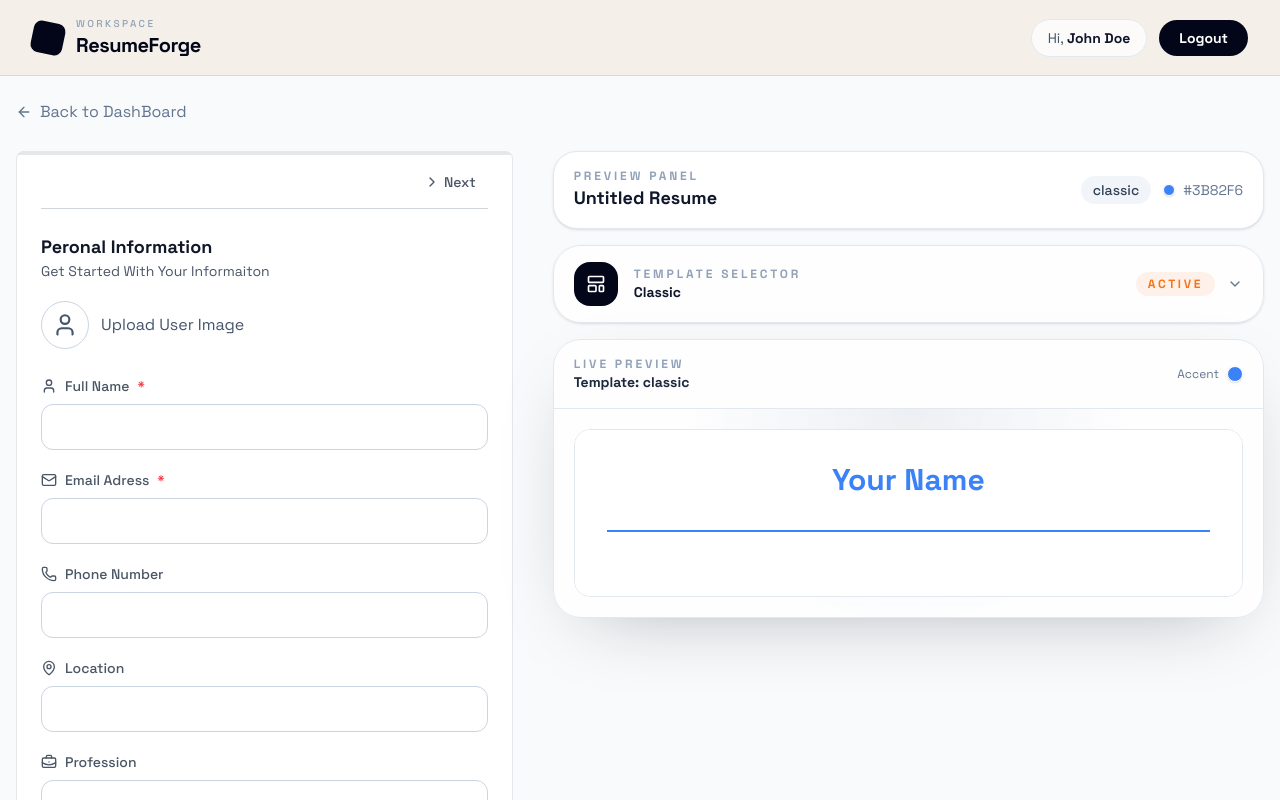
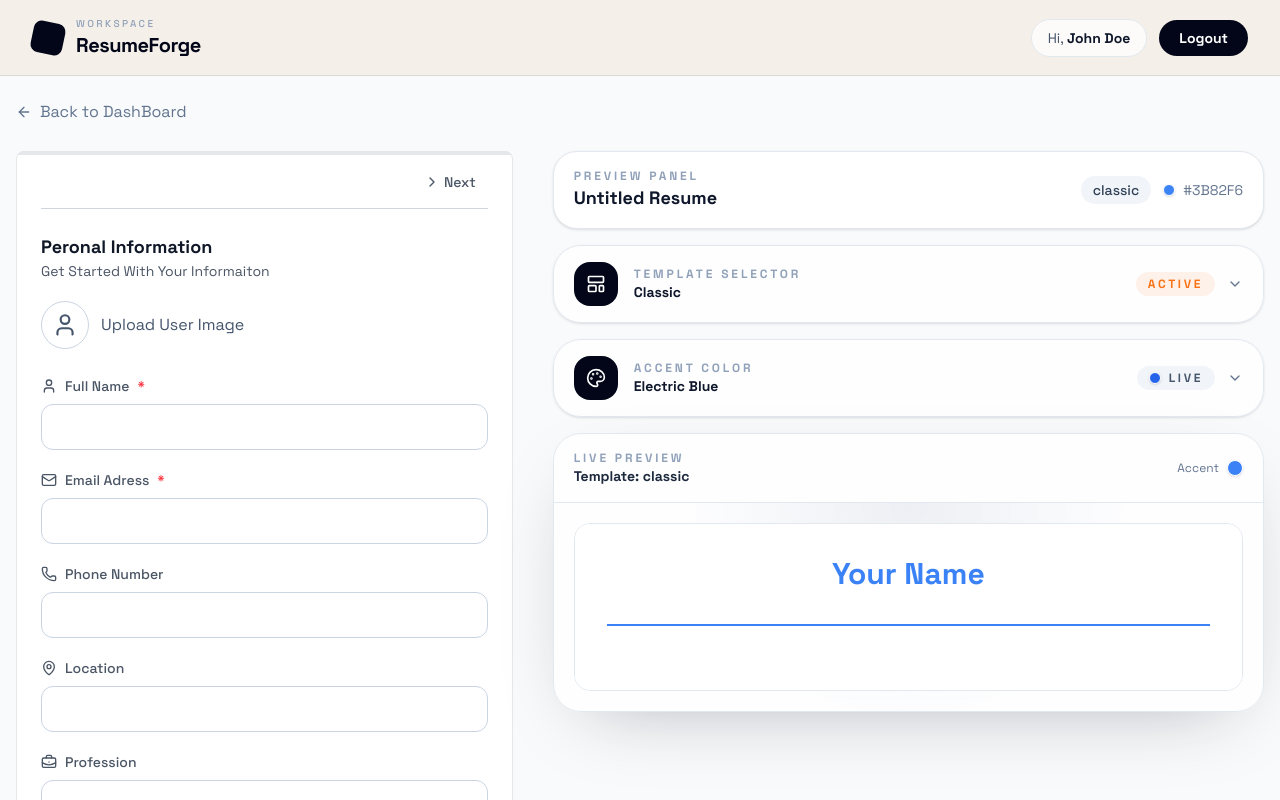
Before and after one commit to adil-aad/propel-resume-builder, a React (Vite) app in the folder client/: page /app/builder/1 in a window 1280 px wide. Shown: the top 800 px of the page. Built offline with nearby package versions, Linux system fonts and the light colour scheme.

Commit message:
Add ColorPicker component to allow users to select accent colors for resumes

```diff
--- /dev/null
+++ b/client/src/components/ColorPicker.jsx
@@ -0,0 +1,112 @@
+import React, { useMemo, useState } from 'react'
+import { Check, ChevronDown, Palette } from 'lucide-react'
+
+const ColorPicker = ({ selectedColor, onChange }) => {
+    const [isOpen, setIsOpen] = useState(false)
+
+    const colors = useMemo(() => ([
+        { name: 'Electric Blue', value: '#2563EB', tone: 'Sharp and modern', surface: 'from-blue-500 to-cyan-400' },
+        { name: 'Citrus Ember', value: '#F97316', tone: 'Warm and confident', surface: 'from-orange-500 to-amber-400' },
+        { name: 'Emerald Ink', value: '#0F766E', tone: 'Calm and polished', surface: 'from-emerald-600 to-teal-400' },
+        { name: 'Royal Violet', value: '#7C3AED', tone: 'Creative and premium', surface: 'from-violet-600 to-fuchsia-400' },
+        { name: 'Rose Studio', value: '#E11D48', tone: 'Bold and expressive', surface: 'from-rose-600 to-pink-400' },
+        { name: 'Graphite Gold', value: '#B45309', tone: 'Refined and editorial', surface: 'from-amber-700 to-yellow-500' },
+        { name: 'Ocean Depth', value: '#0F4C81', tone: 'Professional and steady', surface: 'from-sky-800 to-cyan-500' },
+        { name: 'Forest Signal', value: '#166534', tone: 'Grounded and crisp', surface: 'from-green-700 to-emerald-500' },
+    ]), [])
+
+    const selected = colors.find((color) => color.value === selectedColor) || colors[0]
+
+    const handleSelect = (value) => {
+        onChange(value)
+        setIsOpen(false)
+    }
+
+    return (
+        <div className='rounded-[28px] border border-slate-200 bg-white/80 shadow-sm backdrop-blur-sm'>
+            <button
+                type='button'
+                onClick={() => setIsOpen((prev) => !prev)}
+                className='flex w-full items-center justify-between gap-4 px-5 py-4 text-left'
+            >
+                <div className='flex items-center gap-4'>
+                    <div className='inline-flex size-11 items-center justify-center rounded-2xl bg-slate-950 text-white'>
+                        <Palette className='size-5' />
+                    </div>
+                    <div>
+                        <p className='text-xs font-semibold uppercase tracking-[0.24em] text-slate-400'>Accent Color</p>
+                        <h3 className='text-sm font-semibold text-slate-900'>{selected.name}</h3>
+                    </div>
+                </div>
+
+                <div className='flex items-center gap-3'>
+                    <span className='inline-flex items-center gap-2 rounded-full bg-slate-100 px-3 py-1 text-xs font-semibold uppercase tracking-[0.22em] text-slate-600'>
+                        <span className='h-3 w-3 rounded-full border border-white shadow-sm' style={{ backgroundColor: selected.value }} />
+                        Live
+                    </span>
+                    <ChevronDown className={`size-4 text-slate-500 transition-transform ${isOpen ? 'rotate-180' : ''}`} />
+                </div>
+            </button>
+
+            {isOpen && (
+                <div className='border-t border-slate-200 px-5 py-5'>
+                    <div className='grid gap-4 md:grid-cols-2'>
+                        {colors.map((color) => (
+                            <button
+                                key={color.value}
+                                type='button'
+                                onClick={() => handleSelect(color.value)}
+                                className={`rounded-[24px] border p-4 text-left transition hover:-translate-y-1 ${
+                                    selectedColor === color.value
+                                        ? 'border-slate-900 bg-slate-50 shadow-[0_14px_34px_-28px_rgba(15,23,42,0.45)]'
+                                        : 'border-slate-200 bg-white hover:border-slate-300'
+                                }`}
+                            >
+                                <div className='flex items-start justify-between gap-4'>
+                                    <div>
+                                        <h4 className='text-base font-semibold text-slate-900'>{color.name}</h4>
+                                        <p className='mt-1 text-sm text-slate-600'>{color.tone}</p>
+                                    </div>
+                                    <span
+                                        className={`inline-flex size-7 items-center justify-center rounded-full border ${
+                                            selectedColor === color.value
+                                                ? 'border-slate-900 bg-slate-900 text-white'
+                                                : 'border-slate-300 text-transparent'
+                                        }`}
+                                    >
+                                        <Check className='size-4' />
+                                    </span>
+                                </div>
+
+                                <div className={`mt-4 rounded-[20px] bg-gradient-to-r ${color.surface} p-[1px]`}>
+                                    <div className='rounded-[19px] bg-[#f8f5ef] p-3'>
+                                        <div className='flex items-center justify-between gap-3'>
+                                            <div className='flex items-center gap-3'>
+                                                <span className='h-10 w-10 rounded-2xl shadow-sm' style={{ backgroundColor: color.value }} />
+                                                <div>
+                                                    <div className='h-3 w-20 rounded-full' style={{ backgroundColor: color.value }} />
+                                                    <div className='mt-2 h-2 w-16 rounded-full bg-slate-200' />
+                                                </div>
+                                            </div>
+                                            <span className='text-xs font-medium uppercase tracking-[0.2em] text-slate-500'>
+                                                {color.value}
+                                            </span>
+                                        </div>
+
+                                        <div className='mt-4 space-y-2'>
+                                            <div className='h-2 w-20 rounded-full' style={{ backgroundColor: `${color.value}cc` }} />
+                                            <div className='h-2 w-full rounded-full bg-slate-200' />
+                                            <div className='h-2 w-5/6 rounded-full bg-slate-200' />
+                                        </div>
+                                    </div>
+                                </div>
+                            </button>
+                        ))}
+                    </div>
+                </div>
+            )}
+        </div>
+    )
+}
+
+export default ColorPicker
--- a/client/src/pages/Resume.jsx
+++ b/client/src/pages/Resume.jsx
@@ -5,6 +5,7 @@ import { ArrowLeftIcon, Briefcase, ChevronLeft, ChevronRight, FileText, FolderIc
 import PersonalInfo from '../components/PersonalInfo'
 import ResumePreview from '../components/ResumePreview'
 import TemplateSelector from '../components/TemplateSelector'
+import ColorPicker from '../components/ColorPicker'
 
 const Resume = () => {
 
@@ -121,6 +122,11 @@ const Resume = () => {
                 onChange={(template) => setResumeData((prev) => ({ ...prev, template }))}
               />
 
+              <ColorPicker
+                selectedColor={resumeData.accent_color}
+                onChange={(accent_color) => setResumeData((prev) => ({ ...prev, accent_color }))}
+              />
+
               <ResumePreview
                 data={resumeData}
                 template={resumeData.template}
```
